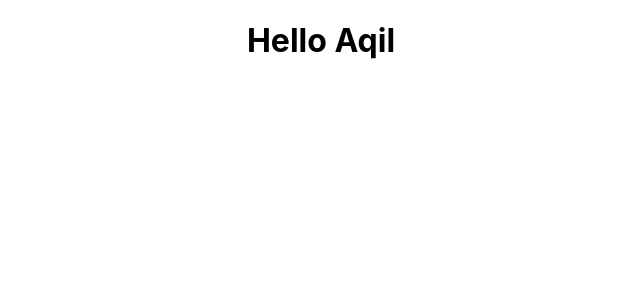
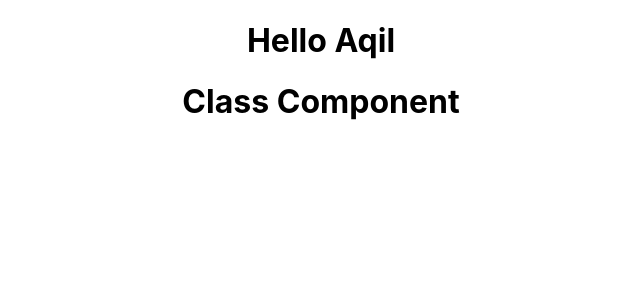
Before and after one commit to AqilNuman23/learnreact, a React (Create React App) app in the folder hello-world/: page / in a window 1280 px wide. Shown: the top 300 px of the page, without its empty margins (319-959 px from the left). Built offline with nearby package versions, Linux system fonts and the light colour scheme.

Commit message:
Class Component

```diff
--- a/hello-world/src/App.js
+++ b/hello-world/src/App.js
@@ -1,11 +1,13 @@
 import logo from "./logo.svg";
 import "./App.css";
 import Greet from "./components/Greet";
+import Welcome from "./components/Welcome";
 
 function App() {
   return (
     <div className="App">
       <Greet />
+      <Welcome />
     </div>
   );
 }
--- /dev/null
+++ b/hello-world/src/components/Welcome.js
@@ -0,0 +1,9 @@
+import React, { Component } from "react";
+
+class Welcome extends Component {
+  render() {
+    return <h1>Class Component</h1>;
+  }
+}
+
+export default Welcome;
```
Also changed, not shown: 1 other file (tests, documents, lock files or other folders).
